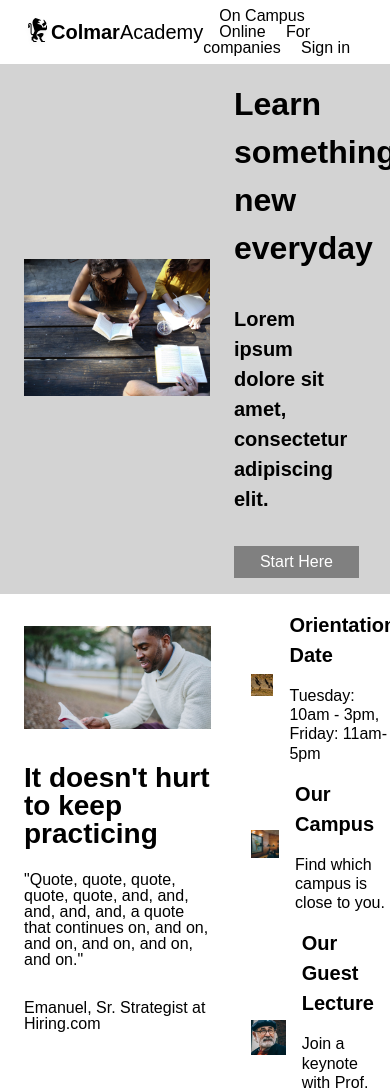
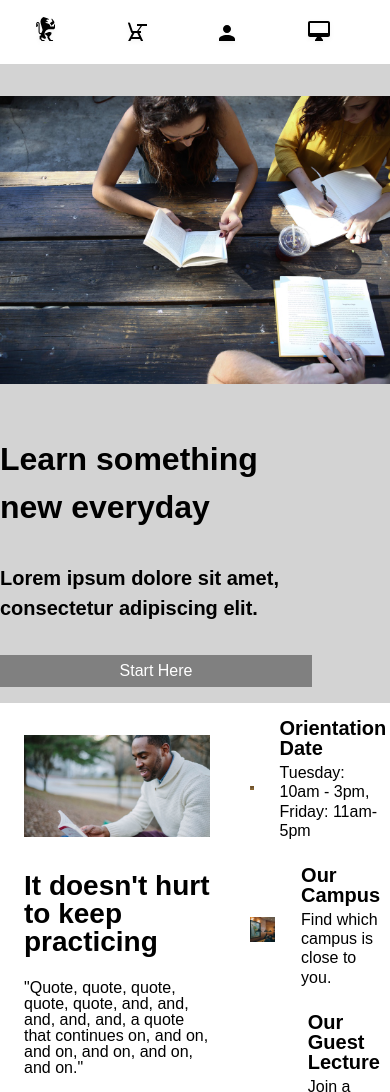
Before and after one commit to bremsethvining/colmar, a plain HTML site: page index.html in a window 390 px wide. Shown: the top 1092 px of the page. Drawn offline with Linux system fonts and the light colour scheme.

Commit message:
Add mobile formatting.

```diff
--- a/index.html
+++ b/index.html
@@ -15,11 +15,29 @@
       </div>
 
       <nav>
-        <span>On Campus</span>
-        <span>Online</span>
-        <span>For companies</span>
-        <span>Sign in</span>
+        <span class="desktop">On Campus</span>
+        <span class="desktop">Online</span>
+        <span class="desktop">For companies</span>
+        <span class="desktop">Sign in</span>
+
+        <span class="mobile">
+          <img src="./resources/media/images/ic-logo.svg" alt="Colmar Logo">
+        </span>
+        <span class="mobile">
+          <img src="./resources/media/images/ic-on-campus.svg" alt="">
+        </span>
+        <span class="mobile">
+          <img src="./resources/media/images/ic-login.svg" alt="">
+        </span>
+        <span class="mobile">
+          <img src="./resources/media/images/ic-online.svg" alt="">
+        </span>
+
       </nav>
+
+
+
+
 
     </header>
 
--- a/resources/css/style.css
+++ b/resources/css/style.css
@@ -9,6 +9,7 @@ header {
   flex-direction: row;
   justify-content: space-between;
   align-items: center;
+  align-content: center;
   height: 64px;
 }
 
@@ -40,8 +41,12 @@ nav {
   margin-right: 24px;
 }
 
-nav span {
+nav span.desktop {
   margin-left: 16px;
+}
+
+nav span.mobile {
+  display: none;
 }
 
 /*Banner*/
@@ -82,7 +87,7 @@ h1 {
   max-width: 80%;
 }
 
-h4 {
+.banner .right_column h4 {
   margin: 1rem 1rem 1rem 0;
   line-height: 1.5;
   font-size: 1.25rem;
@@ -169,7 +174,16 @@ h2 {
   justify-content: flex-start;
   align-items: flex-start;
   line-height: 1.2;
+  margin: 10px;
 }
+
+.sub_column h4 {
+  margin: 5px 0px;
+  font-size: 1.25rem;
+  font-weight: 600;
+  line-height: 1;
+}
+
 
 
 /*Course List Section*/
@@ -189,8 +203,6 @@ h2 {
   flex-direction: row;
   flex-wrap: wrap;
   justify-content: center;
-  align-items: flex-start;
-  align-content: center;
   margin: 32px 40px 32px 72px;
 }
 
@@ -198,13 +210,13 @@ h2 {
   width: 25%;
   display: flex;
   flex-direction: column;
-  justify-content: stretch;
+  justify-content: flex-start;
   margin: 0px 32px 32px 0;
+  background-color: white;
 }
 
 .course .sub_column {
   width: 100%;
-  background-color: white;
 
 }
 
@@ -254,6 +266,19 @@ h2 {
   height: 100%;
 }
 
+.banner .left_column h4 {
+  margin-bottom: 8px;
+  font-weight: 600;
+  font-size: 1.25rem;
+}
+
+.right_column .sub_column h4 {
+  margin: 5px 0px;
+  font-size: 1.25rem;
+  font-weight: 600;
+  line-height: 1;
+}
+
 /*Footer*/
 footer {
   display: flex;
@@ -267,3 +292,43 @@ footer {
 footer p {
   margin: 24px;
 }
+
+
+/*Media Query for Mobile Site*/
+@media only screen and (max-width:609px) {
+
+  /*header*/
+  nav span.desktop {
+    display: none;
+  }
+
+  .logo {
+    display: none;
+  }
+
+  nav {
+    display: flex;
+    flex-direction: row;
+    justify-content: space-around;
+    align-items: baseline;
+    width: 100%;
+  }
+
+  nav span.mobile {
+    display: inline-block;
+  }
+
+  /*banner*/
+  .banner {
+    flex-direction: column;
+  }
+
+  .banner .img_container {
+    width: 100%;
+  }
+
+  .banner .right_column {
+    width: 100%;
+  }
+
+}
```
